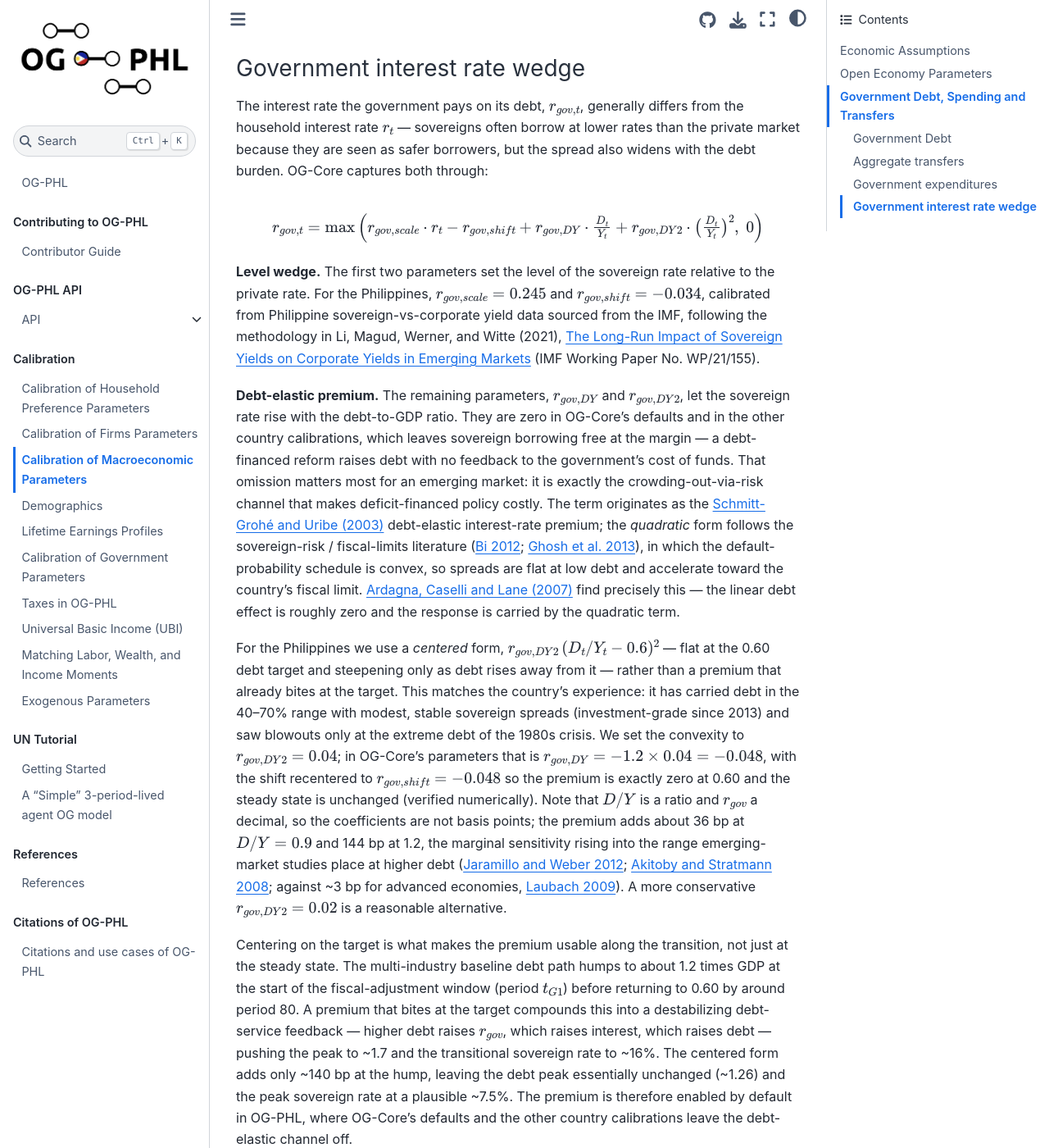
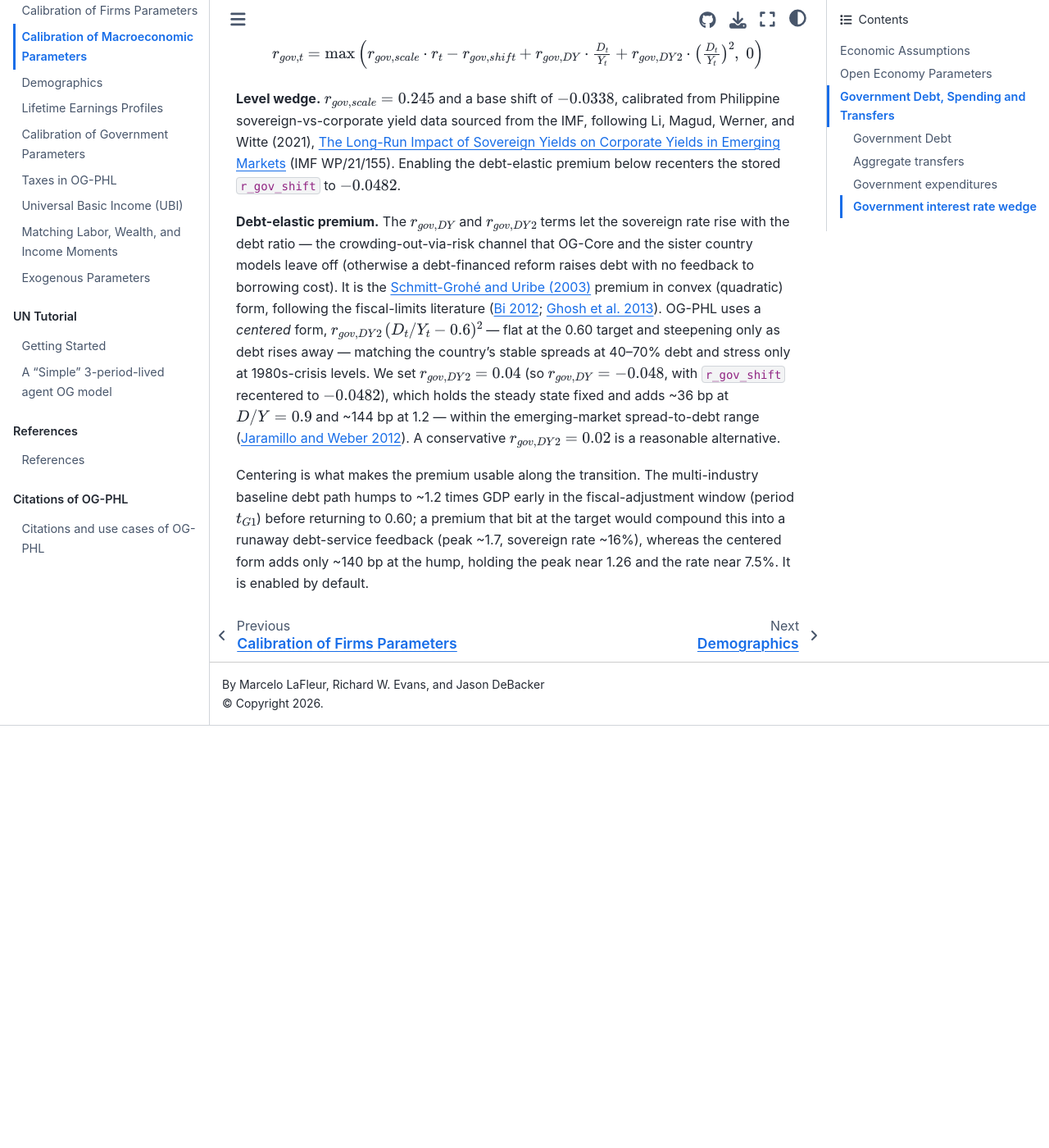
Before and after one commit to EAPD-DRB/OG-PHL, a Jupyter Book: the page built from docs/book/content/calibration/macro.md, in a window 1280 px wide and 1400 px high, scrolled down 3633 px. Shown: the whole window at 82% size. Built offline with Jupyter Book 1.0.4 settings and Sphinx 7.4.7 and the Sphinx Book theme 1.1.4, drawn with Linux system fonts in a browser that asks for light colours; comment, search, counter and statistics services are not loaded; after the commit the page ends 4518 px from its top, so only the background shows below that; some of the changed text lies outside the part shown.

Commit message:
Tighten calibration docs to OG-X style; fix documented r_gov_shift and consumption share

```diff
--- a/docs/book/content/calibration/macro.md
+++ b/docs/book/content/calibration/macro.md
@@ -19,11 +19,11 @@
 
 We set $\zeta_K = 0.4$. This parameter governs the share of the gap between domestically-supplied capital and the capital demanded at the world interest rate that foreign investors fill, so it is effectively the degree of openness of the capital account. It is harder to pin down from the data than the debt parameters, because purchases of "excess" capital demand are not directly measured. We anchor the value to the normalized Chinn-Ito capital-account openness index for the Philippines, which sits at roughly 0.4 ([Chinn-Ito index](https://web.pdx.edu/~ito/Chinn-Ito_website.htm)). This is also consistent with the imperfect international capital mobility implied by Feldstein-Horioka-style saving-investment correlations, and with the Bangko Sentral ng Pilipinas International Investment Position, which shows foreign-owned capital at roughly 20% of the stock — far below the ~96% that the earlier placeholder of 0.9 implied.
 
-The choice also matters for solving the model. At $\zeta_K = 0.9$ domestically-held capital, $K_d = B - D_d$, is a razor-thin ~4% of the total stock; along the transition path the $K_d \geq 0$ constraint binds, the solver clamps it, and the aggregate resource constraint fails to close. At $\zeta_K = 0.4$ domestic capital keeps a comfortable buffer and the (multi-industry) transition path converges to a true equilibrium.
+It also restores a domestic-capital buffer the transition needs: at $\zeta_K = 0.9$ domestic capital ($K_d = B - D_d$) is only ~4% of the stock, so the $K_d \geq 0$ constraint binds along the path and the resource constraint fails to close; at 0.4 it clears.
 
 ### World interest rate
 
-The small-open-economy block prices foreign capital and foreign debt at an exogenous world interest rate, `world_int_rate_annual`. We set this to 5% (annual). We read it as a global risk-free rate of about 4% plus a Philippine country-risk premium of roughly 100 basis points — the Philippines is an investment-grade (BBB) sovereign, so foreign investors require modest compensation over the risk-free rate to hold Philippine claims. The 4% placeholder used previously omits this premium and so understates the supply price of foreign capital. Raising the world rate from 4% to 5% lowers the equilibrium foreign capital share (foreigners supply less when their required return is higher), pulls the domestic return toward an emerging-market-realistic level near 9%, and raises the household consumption share of output. A larger premium (e.g. an equity-style 200 basis points, a 6% world rate) moves these margins further in the same direction; 5% is the conservative sovereign-spread anchor.
+The small-open-economy block prices foreign capital and foreign debt at an exogenous world interest rate, `world_int_rate_annual`. We set it to 5% — a global risk-free rate of about 4% plus a Philippine country-risk premium of roughly 100 basis points, the Philippines being an investment-grade (BBB) sovereign. The previous 4% placeholder omits this premium, understating the supply price of foreign capital and so overstating foreign ownership of the capital stock.
 
 ### Remittances as a share of GDP
 
@@ -61,10 +61,8 @@
 
 $$r_{gov,t} = \max\Big(r_{gov,scale} \cdot r_t - r_{gov,shift} + r_{gov,DY} \cdot \tfrac{D_t}{Y_t} + r_{gov,DY2} \cdot \big(\tfrac{D_t}{Y_t}\big)^2,\; 0\Big)$$
 
-**Level wedge.** The first two parameters set the level of the sovereign rate relative to the private rate. For the Philippines, $r_{gov,scale} = 0.245$ and $r_{gov,shift} = -0.034$, calibrated from Philippine sovereign-vs-corporate yield data sourced from the IMF, following the methodology in Li, Magud, Werner, and Witte (2021), [The Long-Run Impact of Sovereign Yields on Corporate Yields in Emerging Markets](https://www.imf.org/en/Publications/WP/Issues/2021/06/04/The-Long-Run-Impact-of-Sovereign-Yields-on-Corporate-Yields-in-Emerging-Markets-50224) (IMF Working Paper No. WP/21/155).
+**Level wedge.** $r_{gov,scale} = 0.245$ and a base shift of $-0.0338$, calibrated from Philippine sovereign-vs-corporate yield data sourced from the IMF, following Li, Magud, Werner, and Witte (2021), [The Long-Run Impact of Sovereign Yields on Corporate Yields in Emerging Markets](https://www.imf.org/en/Publications/WP/Issues/2021/06/04/The-Long-Run-Impact-of-Sovereign-Yields-on-Corporate-Yields-in-Emerging-Markets-50224) (IMF WP/21/155). Enabling the debt-elastic premium below recenters the stored `r_gov_shift` to $-0.0482$.
 
-**Debt-elastic premium.** The remaining parameters, $r_{gov,DY}$ and $r_{gov,DY2}$, let the sovereign rate rise with the debt-to-GDP ratio. They are zero in OG-Core's defaults and in the other country calibrations, which leaves sovereign borrowing free at the margin — a debt-financed reform raises debt with no feedback to the government's cost of funds. That omission matters most for an emerging market: it is exactly the crowding-out-via-risk channel that makes deficit-financed policy costly. The term originates as the [Schmitt-Grohé and Uribe (2003)](https://www.nber.org/system/files/working_papers/w9270/w9270.pdf) debt-elastic interest-rate premium; the *quadratic* form follows the sovereign-risk / fiscal-limits literature ([Bi 2012](https://www.sciencedirect.com/science/article/abs/pii/S0014292111001085); [Ghosh et al. 2013](https://www.nber.org/system/files/working_papers/w16782/w16782.pdf)), in which the default-probability schedule is convex, so spreads are flat at low debt and accelerate toward the country's fiscal limit. [Ardagna, Caselli and Lane (2007)](https://www.ecb.europa.eu/pub/pdf/scpwps/ecbwp411.pdf) find precisely this — the linear debt effect is roughly zero and the response is carried by the quadratic term.
+**Debt-elastic premium.** The $r_{gov,DY}$ and $r_{gov,DY2}$ terms let the sovereign rate rise with the debt ratio — the crowding-out-via-risk channel that OG-Core and the sister country models leave off (otherwise a debt-financed reform raises debt with no feedback to borrowing cost). It is the [Schmitt-Grohé and Uribe (2003)](https://www.nber.org/system/files/working_papers/w9270/w9270.pdf) premium in convex (quadratic) form, following the fiscal-limits literature ([Bi 2012](https://www.sciencedirect.com/science/article/abs/pii/S0014292111001085); [Ghosh et al. 2013](https://www.nber.org/system/files/working_papers/w16782/w16782.pdf)). OG-PHL uses a *centered* form, $r_{gov,DY2}\,(D_t/Y_t - 0.6)^2$ — flat at the 0.60 target and steepening only as debt rises away — matching the country's stable spreads at 40–70% debt and stress only at 1980s-crisis levels. We set $r_{gov,DY2} = 0.04$ (so $r_{gov,DY} = -0.048$, with `r_gov_shift` recentered to $-0.0482$), which holds the steady state fixed and adds ~36 bp at $D/Y = 0.9$ and ~144 bp at 1.2 — within the emerging-market spread-to-debt range ([Jaramillo and Weber 2012](https://www.imf.org/external/pubs/ft/wp/2012/wp12198.pdf)). A conservative $r_{gov,DY2} = 0.02$ is a reasonable alternative.
 
-For the Philippines we use a *centered* form, $r_{gov,DY2}\,(D_t/Y_t - 0.6)^2$ — flat at the 0.60 debt target and steepening only as debt rises away from it — rather than a premium that already bites at the target. This matches the country's experience: it has carried debt in the 40–70% range with modest, stable sovereign spreads (investment-grade since 2013) and saw blowouts only at the extreme debt of the 1980s crisis. We set the convexity to $r_{gov,DY2} = 0.04$; in OG-Core's parameters that is $r_{gov,DY} = -1.2 \times 0.04 = -0.048$, with the shift recentered to $r_{gov,shift} = -0.048$ so the premium is exactly zero at 0.60 and the steady state is unchanged (verified numerically). Note that $D/Y$ is a ratio and $r_{gov}$ a decimal, so the coefficients are not basis points; the premium adds about 36 bp at $D/Y = 0.9$ and 144 bp at 1.2, the marginal sensitivity rising into the range emerging-market studies place at higher debt ([Jaramillo and Weber 2012](https://www.imf.org/external/pubs/ft/wp/2012/wp12198.pdf); [Akitoby and Stratmann 2008](https://www.imf.org/external/pubs/ft/wp/2006/wp0616.pdf); against ~3 bp for advanced economies, [Laubach 2009](https://www.federalreserve.gov/pubs/feds/2003/200312/200312pap.pdf)). A more conservative $r_{gov,DY2} = 0.02$ is a reasonable alternative.
-
-Centering on the target is what makes the premium usable along the transition, not just at the steady state. The multi-industry baseline debt path humps to about 1.2 times GDP at the start of the fiscal-adjustment window (period $t_{G1}$) before returning to 0.60 by around period 80. A premium that bites at the target compounds this into a destabilizing debt-service feedback — higher debt raises $r_{gov}$, which raises interest, which raises debt — pushing the peak to ~1.7 and the transitional sovereign rate to ~16%. The centered form adds only ~140 bp at the hump, leaving the debt peak essentially unchanged (~1.26) and the peak sovereign rate at a plausible ~7.5%. The premium is therefore enabled by default in OG-PHL, where OG-Core's defaults and the other country calibrations leave the debt-elastic channel off.
+Centering is what makes the premium usable along the transition. The multi-industry baseline debt path humps to ~1.2 times GDP early in the fiscal-adjustment window (period $t_{G1}$) before returning to 0.60; a premium that bit at the target would compound this into a runaway debt-service feedback (peak ~1.7, sovereign rate ~16%), whereas the centered form adds only ~140 bp at the hump, holding the peak near 1.26 and the rate near 7.5%. It is enabled by default.
```
Also changed, not shown: docs/book/content/calibration/firms.md (+5 -5 lines).
